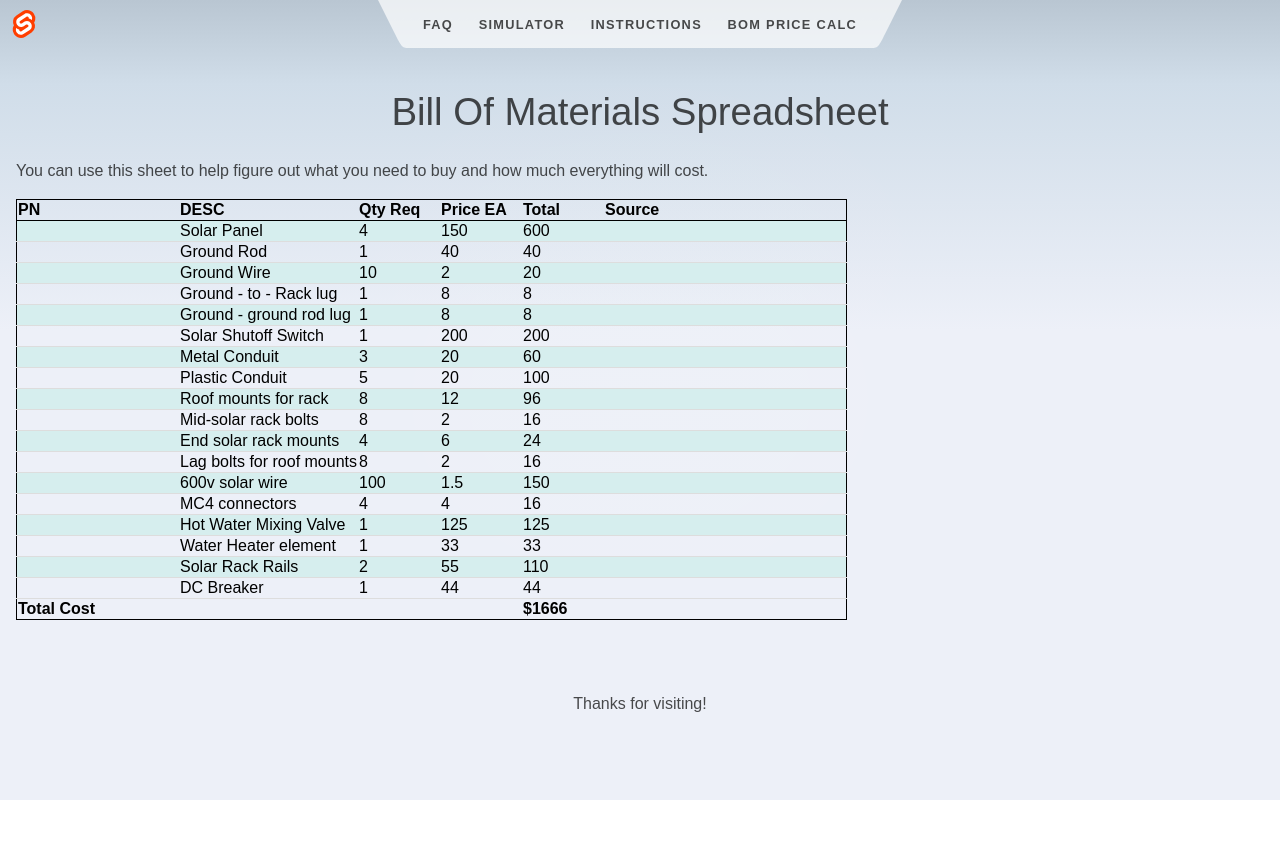
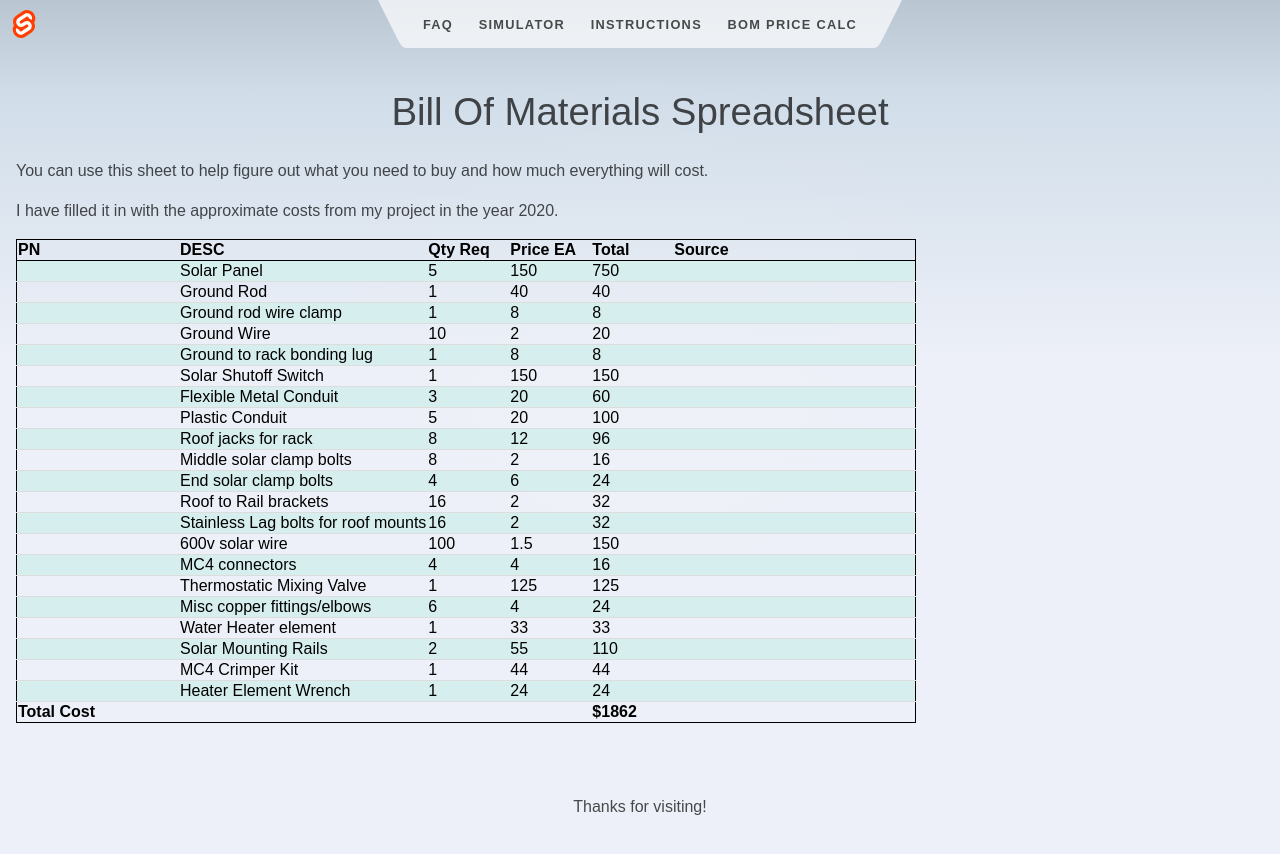
Before and after one commit to darrell-rg/solarcalc, a SvelteKit app: page /bom in a window 1280 px wide. Shown: the top 854 px of the page. Before the commit the page ends 800 px from the top, so only its background shows below. Built offline with nearby package versions, Linux system fonts and the light colour scheme.

Commit message:
Improve bom

```diff
--- a/src/routes/bom/+page.js
+++ b/src/routes/bom/+page.js
@@ -12,110 +12,108 @@ export const prerender = true;
 export const _bomData = [
     {
         "Desc": "Solar Panel",
-        "Qty": 4,
+        "Qty": 5,
         "Price": 150,
-        "Total": 600
     },
     {
         "Desc": "Ground Rod",
         "Qty": 1,
         "Price": 40,
-        "Total": 40
+    },
+    {
+        "Desc": "Ground rod wire clamp",
+        "Qty": 1,
+        "Price": 8,
     },
     {
         "Desc": "Ground Wire",
         "Qty": 10,
         "Price": 2,
-        "Total": 20
     },
     {
-        "Desc": "Ground - to - Rack lug",
+        "Desc": "Ground to rack bonding lug",
         "Qty": 1,
         "Price": 8,
-        "Total": 8
-    },
-    {
-        "Desc": "Ground - ground rod lug",
-        "Qty": 1,
-        "Price": 8,
-        "Total": 8
     },
     {
         "Desc": "Solar Shutoff Switch",
         "Qty": 1,
-        "Price": 200,
-        "Total": 200
+        "Price": 150,
     },
     {
-        "Desc": "Metal Conduit",
+        "Desc": "Flexible Metal Conduit",
         "Qty": 3,
         "Price": 20,
-        "Total": 60
     },
     {
         "Desc": "Plastic Conduit",
         "Qty": 5,
         "Price": 20,
-        "Total": 100
     },
     {
-        "Desc": "Roof mounts for rack",
+        "Desc": "Roof jacks for rack",
         "Qty": 8,
         "Price": 12,
-        "Total": 96
     },
     {
-        "Desc": "Mid-solar rack bolts",
+        "Desc": "Middle solar clamp bolts",
         "Qty": 8,
         "Price": 2,
-        "Total": 16
     },
     {
-        "Desc": "End solar rack mounts ",
+        "Desc": "End solar clamp bolts ",
         "Qty": 4,
         "Price": 6,
         "Total": 24
     },
     {
-        "Desc": "Lag bolts for roof mounts",
-        "Qty": 8,
+        "Desc": "Roof to Rail brackets",
+        "Qty": 16,
         "Price": 2,
-        "Total": 16
+    },
+    {
+        "Desc": "Stainless Lag bolts for roof mounts",
+        "Qty": 16,
+        "Price": 2,
     },
     {
         "Desc": "600v solar wire",
         "Qty": 100,
         "Price": 1.5,
-        "Total": 150
     },
     {
         "Desc": "MC4 connectors",
         "Qty": 4,
         "Price": 4,
-        "Total": 16
     },
     {
-        "Desc": "Hot Water Mixing Valve",
+        "Desc": "Thermostatic Mixing Valve",
         "Qty": 1,
         "Price": 125,
-        "Total": 125
+    },
+    {
+        "Desc": "Misc copper fittings/elbows",
+        "Qty": 6,
+        "Price": 4,
     },
     {
         "Desc": "Water Heater element",
         "Qty": 1,
         "Price": 33,
-        "Total": 33
     },
     {
-        "Desc": "Solar Rack Rails",
+        "Desc": "Solar Mounting Rails",
         "Qty": 2,
         "Price": 55,
-        "Total": 110
     },
     {
-        "Desc": "DC Breaker",
+        "Desc": "MC4 Crimper Kit",
         "Qty": 1,
         "Price": 44,
-        "Total": 44
+    },
+    {
+        "Desc": "Heater Element Wrench",
+        "Qty": 1,
+        "Price": 24,
     }
 ];
--- a/src/routes/bom/+page.svelte
+++ b/src/routes/bom/+page.svelte
@@ -58,6 +58,9 @@
 		You can use this sheet to help figure out what you need to buy and how much everything will
 		cost.
 	</p>
+	<p>
+		I have filled it in with the approximate costs from my project in the year 2020.
+	</p>
 	<table class="bomTable" id="bomTable" bind:this={tbl}>
 		<tr>
 			<th>PN</th>
```
